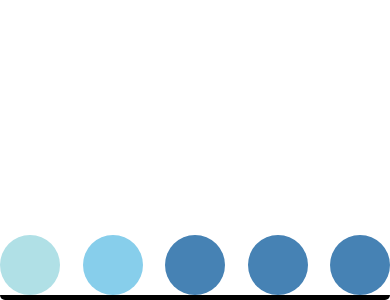
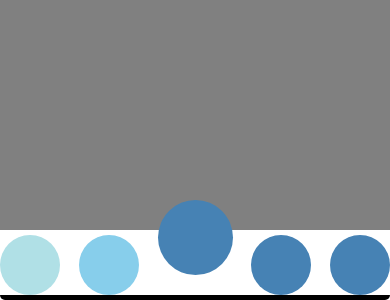
Before and after one commit to javohir12312/react-native-app, a React Native app: screen / in a window 390 px wide. Shown: the part 544-844 px from the top of the page. Built offline with nearby package versions, Linux system fonts and the light colour scheme.

Commit message:
add components

```diff
--- a/App.js
+++ b/App.js
@@ -1,9 +1,12 @@
 import React from 'react'
 import { SafeAreaView, Text, View, StyleSheet } from 'react-native'
-import Login from './components/Login'
+import Login from './components/Footer/Footer'
 const App = () => {
   return (
     <View style={style.container}>
+      <View style={style.boxBig}>
+
+      </View>
       <Login/>
     </View>
   )
@@ -12,6 +15,9 @@ const App = () => {
 const style = StyleSheet.create({
   container:{
     flex:1,
+  },
+  boxBig:{
+    flex:11,
     backgroundColor:'gray'
   }
 })
--- a/components/Login.js
+++ b/components/Footer/Footer.js
@@ -43,8 +43,9 @@ const style = StyleSheet.create({
     borderRadius:50
   },
   box3: {
-    width: 60, height: 60, backgroundColor: 'steelblue',
-    borderRadius:50
+    width: 75, height: 75, backgroundColor: 'steelblue',
+    borderRadius:50,
+    marginBottom:20
   },
   box4: {
     width: 60, height: 60, backgroundColor: 'steelblue',
```
Also changed, not shown: components/Home/Home.js (added, +10 -0 lines), components/Info/Info.js (added, +10 -0 lines), components/Input/Input.js (added, +8 -0 lines), components/Login/Login.js (added, +10 -0 lines), components/Output/Output.js (added, +10 -0 lines), components/Profil/Profil.js (added, +10 -0 lines), components/Register/Register.js (added, +10 -0 lines).
